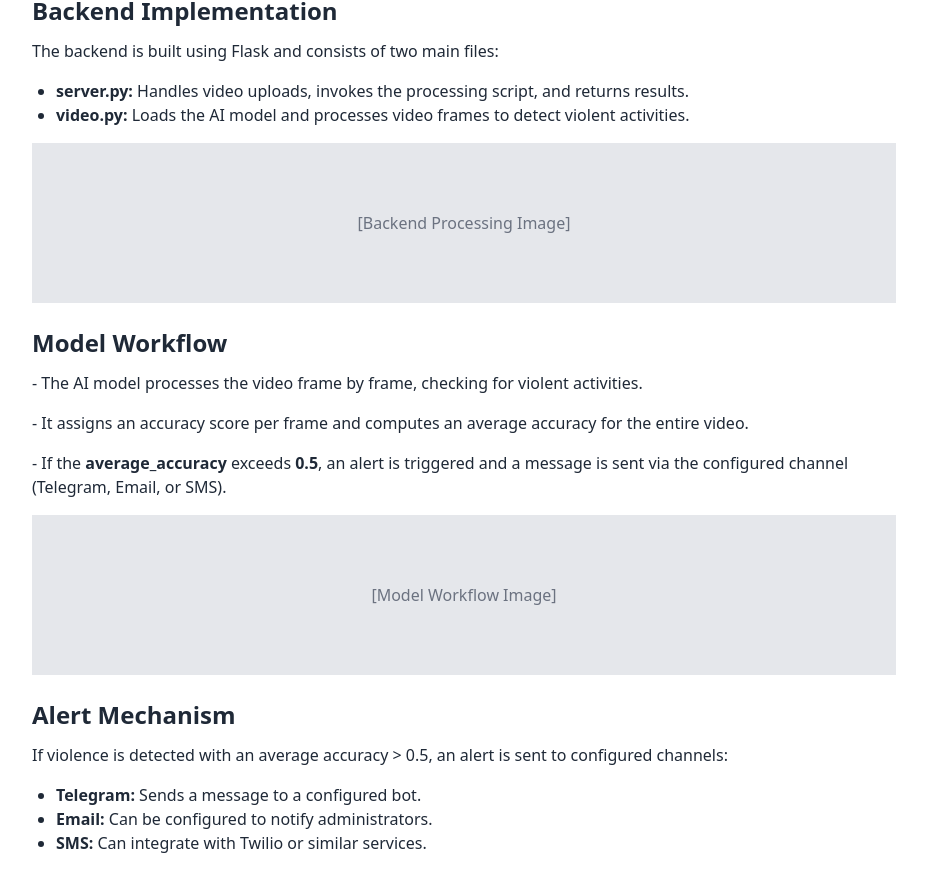
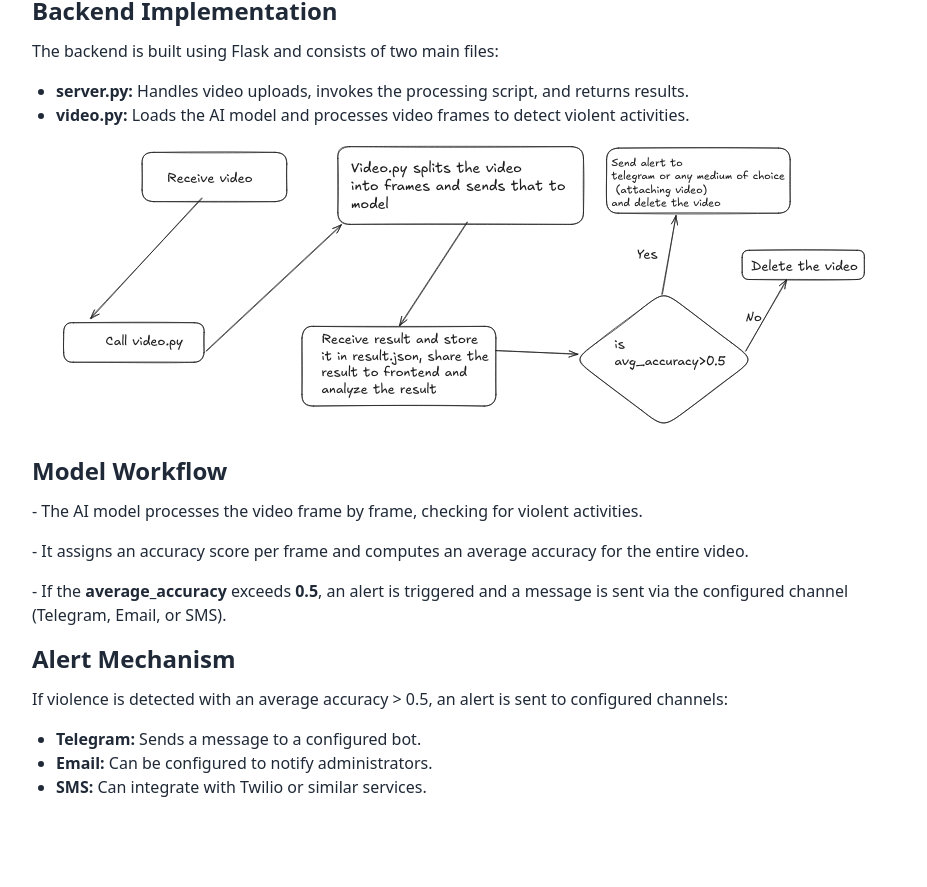
Before and after one commit to bivekk51/testrepo, a React (Vite) app: page /technicaldetails in a window 1280 px wide. Shown: the part 886-1773 px from the top of the page, without its empty margins (176-1103 px from the left). After the commit the page ends 1717 px from the top, so only its background shows below. Built offline with nearby package versions, Linux system fonts and the light colour scheme.

Commit message:
changes in documentation

```diff
--- a/src/components/NavBar.jsx
+++ b/src/components/NavBar.jsx
@@ -8,7 +8,6 @@ const Navbar = () => {
 
   const navLinks = [
     { name: 'Home', path: '/' },
-
     { name: 'About', path: '/about' },
     { name: 'Technical Details', path: '/technicaldetails' },
 
--- a/src/components/TechnicalDetails.jsx
+++ b/src/components/TechnicalDetails.jsx
@@ -42,8 +42,8 @@ const TechnicalDetails = () => {
         <li><span className="font-bold">video.py:</span> Loads the AI model and processes video frames to detect violent activities.</li>
       </ul>
 
-      <div className="w-full h-40 bg-gray-200 flex items-center justify-center mb-6">
-        <p className="text-gray-500">[Backend Processing Image]</p>
+      <div className="w-full h-72 flex items-center justify-center mb-6">
+        <img src="/src/assets/backend .svg" alt="" className='h-72' />
       </div>
 
       <h2 className="text-2xl font-semibold mb-3">Model Workflow</h2>
@@ -57,9 +57,6 @@ const TechnicalDetails = () => {
         - If the <span className="font-bold">average_accuracy</span> exceeds <span className="font-bold">0.5</span>, an alert is triggered and a message is sent via the configured channel (Telegram, Email, or SMS).
       </p>
 
-      <div className="w-full h-40 bg-gray-200 flex items-center justify-center mb-6">
-        <p className="text-gray-500">[Model Workflow Image]</p>
-      </div>
 
       <h2 className="text-2xl font-semibold mb-3">Alert Mechanism</h2>
       <p className="mb-4">
```
Also changed, not shown: src/assets/backend .svg (added).
